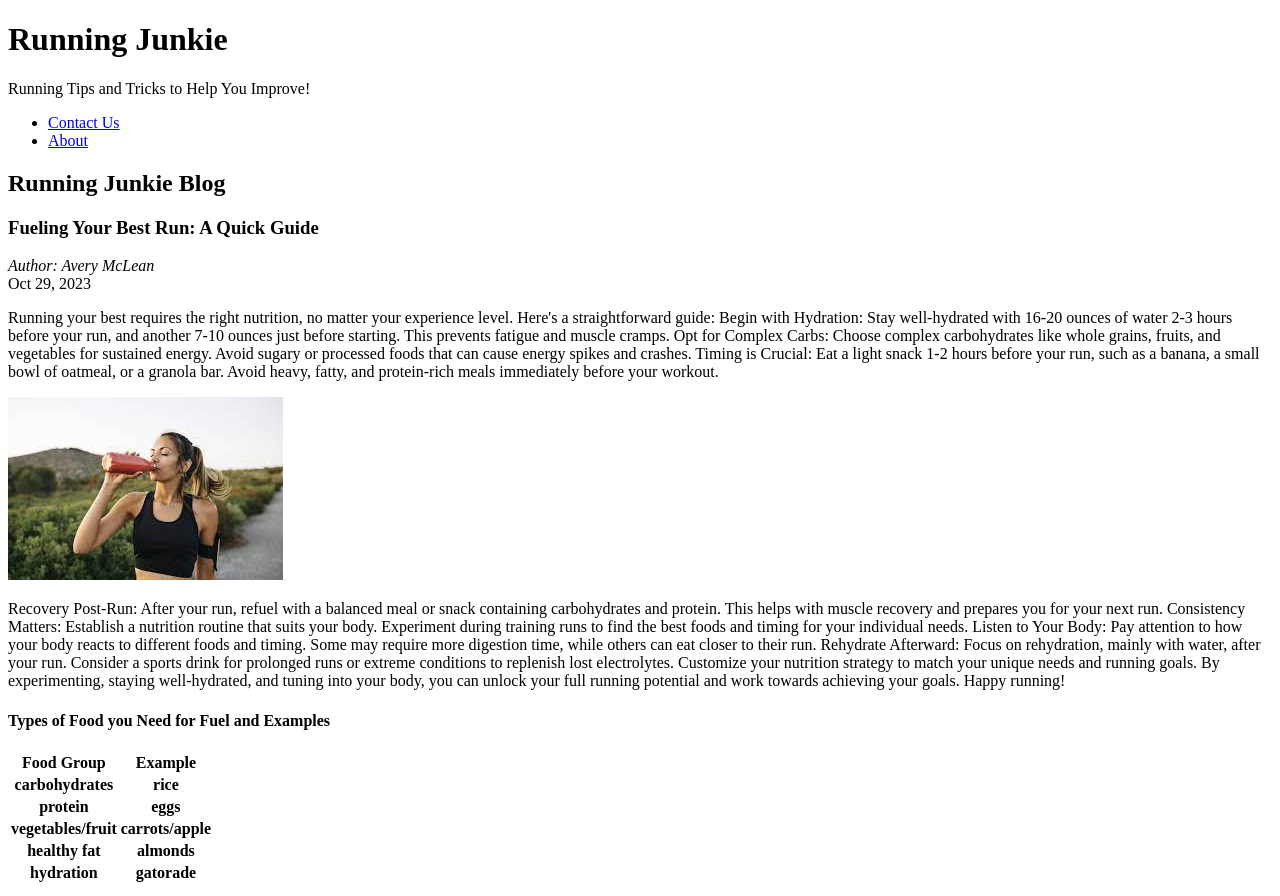
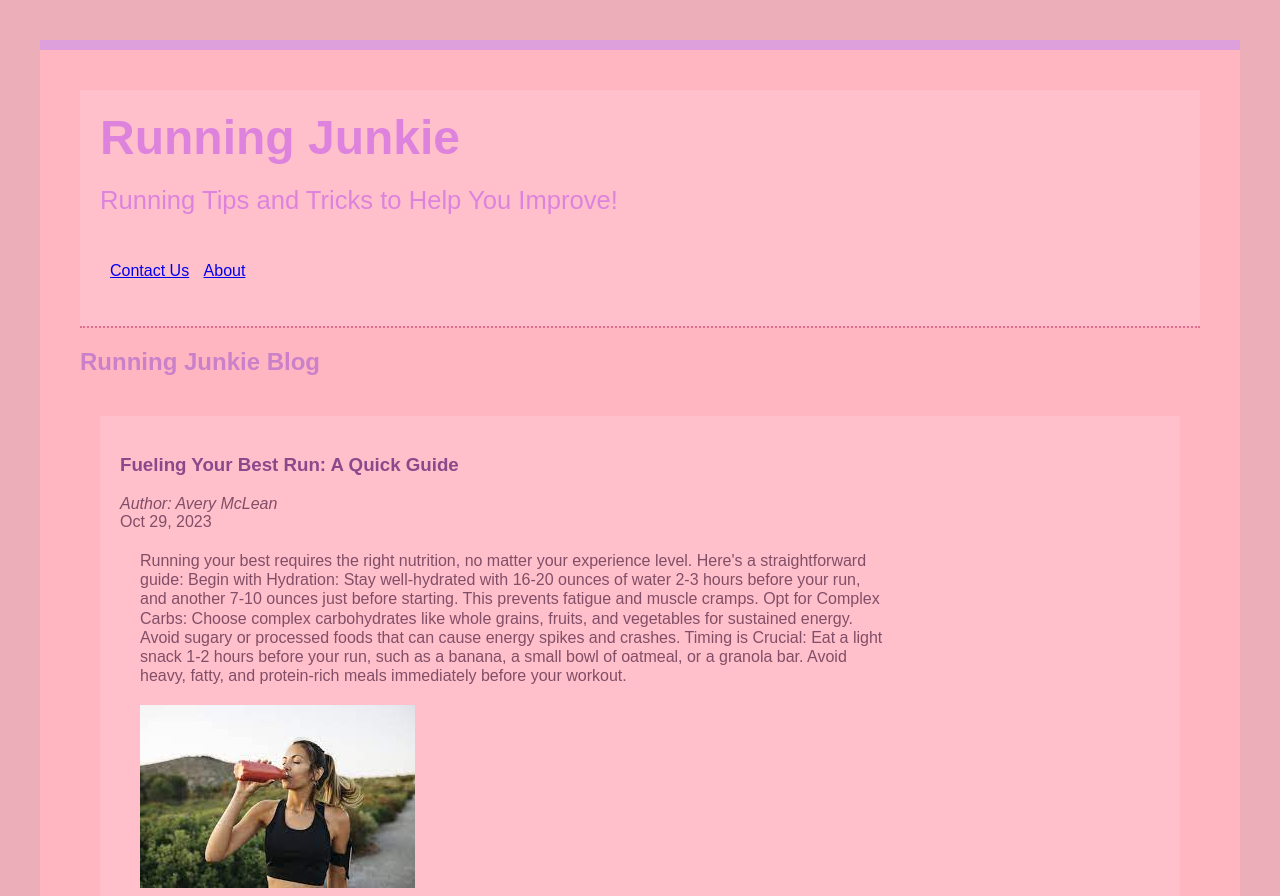
Before and after one commit to averymc21/Mi349_blog_final-, a plain HTML site: page index.html in a window 1280 px wide. Shown: the top 896 px of the page. Drawn offline with Linux system fonts and the light colour scheme.

Commit message:
Flex box columns and Sticky bar

```diff
--- a/index.html
+++ b/index.html
@@ -9,7 +9,7 @@
 <body>
     <header>
         <h1>Running Junkie</h1>
-        <p> Running Tips and Tricks to Help You Improve!</p>
+        <p class="summary"> Running Tips and Tricks to Help You Improve!</p>
         <nav>
             <ul>
                 <li><a href="contact.html">Contact Us</a></li>
@@ -80,12 +80,22 @@
         </article>
     </section>
     <section>
+        <article>
             <form>
                 <label>Sign up for our newsletter:
                     <input type="text">
                 </label>
                 <button>Subscribe</button>
             </form>
+        </article>
     </section>
+    <aside class="sidebar">
+        <nav>
+            <ul>
+                <li><a href="contact.html">Contact Us</a></li>
+                <li><a href="about.html">About</a></li>
+            </ul>
+        </nav>
+      </aside>
 </body>
 </html>
--- /dev/null
+++ b/style.css
@@ -0,0 +1,108 @@
+html {
+    background-color: rgb(236, 175, 185);
+}
+
+body {
+    font-family: Arial, Helvetica, sans-serif;
+    background-color: lightpink;
+    margin: 40px;
+    padding: 40px;
+    color: #824e67;
+    border-top: 10px solid plum;
+}
+
+h1 {
+    font-size: 3em;
+    color: rgb(221, 131, 221);
+    margin: 0;
+}
+
+h2 {
+    color: rgb(202, 129, 202);
+    font-size: 1.5em;
+    margin: 0 100 0 0;
+
+}
+
+h3{
+    color: rgb(139, 72, 139);
+}
+
+
+p {
+    line-height: 1.2em;
+    width: 750px;
+    margin: 20px;
+}
+
+#blog {
+    border-top: 2px dotted palevioletred;
+
+}
+
+section {
+    display: flex;
+    flex-direction: column;
+}
+
+article {
+    background: pink;
+    padding: 20px;
+    margin: 20px;
+}
+
+article:nth-of-type(1){
+    flex: 2;
+}
+
+article:nth-of-type(2){
+    flex:2;
+
+}
+
+
+article:nth-of-type(3){
+    flex:1;
+
+}
+
+header {
+    background-color:pink;
+    color: rgb(221, 131, 221);
+    padding: 20px;
+    position: -webkit-sticky; /* For Safari */
+    position: sticky;
+    top: 0;
+    left:0;
+}
+
+nav {
+    background-color: pink;
+    padding: 10px;
+    position: -webkit-sticky; /* For Safari */
+    position: sticky;
+    left: 20px;
+    top: 0; /* Height of the sticky header */
+    left: 0;
+
+}
+
+nav ul {
+    list-style: none;
+    padding: 0;
+  }
+
+  nav li {
+    display: inline;
+    margin-right: 10px;
+  }
+
+
+.blog-post {
+    border-bottom: 2px dotted palevioletred;
+}
+
+.summary {
+    font-size: 1.6em;
+    margin-left: 0;
+}
```
Also changed, not shown: about.html (+5 -4 lines), contact.html (+2 -1 lines), 1 other file. Lines whose indentation alone changed are shown as unchanged.
